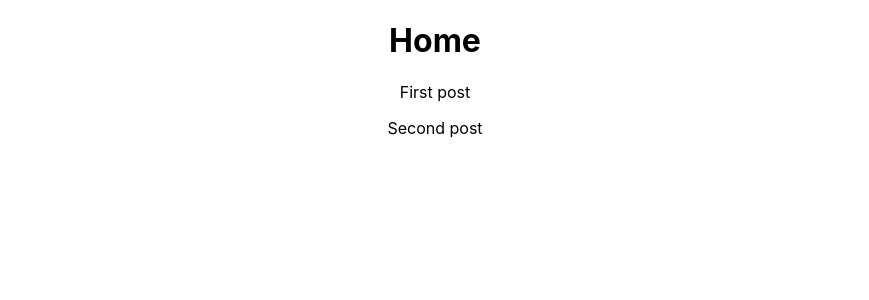
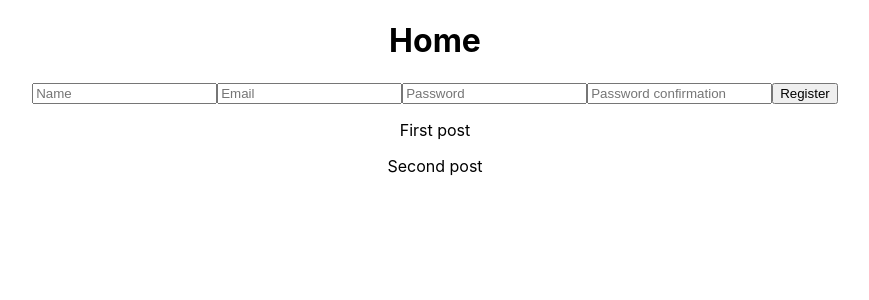
Before and after one commit to charlie-galb/acebook-team-lifesavers-frontend, a React (Create React App) app: page / in a window 1280 px wide. Shown: the top 300 px of the page, without its empty margins (205-1074 px from the left). Built offline with nearby package versions, Linux system fonts and the light colour scheme.

Commit message:
registration form and info is saved in state added

```diff
--- a/src/components/Home.js
+++ b/src/components/Home.js
@@ -1,13 +1,15 @@
-import React, { Component } from 'react'
+import React, { Component } from "react";
+import Registration from "./auth/Registration";
 
 export class Home extends Component {
   render() {
     return (
       <div>
         <h1>Home</h1>
+        <Registration />
       </div>
-    )
+    );
   }
 }
 
-export default Home
+export default Home;
--- /dev/null
+++ b/src/components/auth/Registration.js
@@ -0,0 +1,72 @@
+import React, { Component } from "react";
+import axios from "axios";
+
+export class Registration extends Component {
+  constructor(props) {
+    super(props);
+    this.state = {
+      name: "",
+      email: "",
+      password: "",
+      password_confirmation: "",
+      registrationErrors: "",
+    };
+    this.handleSubmit = this.handleSubmit.bind(this);
+    this.handleChange = this.handleChange.bind(this);
+  }
+
+  handleChange(event) {
+    this.setState({
+      [event.target.name]: event.target.value,
+    });
+  }
+
+  handleSubmit(event) {
+    axios.post("https://localhost:3001/registrations");
+    event.preventDefault();
+  }
+
+  render() {
+    return (
+      <div>
+        <form onSubmit={this.handleSubmit}>
+          <input
+            type="name"
+            name="name"
+            placeholder="Name"
+            value={this.state.name}
+            onChange={this.handleChange}
+            required
+          />
+          <input
+            type="email"
+            name="email"
+            placeholder="Email"
+            value={this.state.email}
+            onChange={this.handleChange}
+            required
+          />
+          <input
+            type="password"
+            name="password"
+            placeholder="Password"
+            value={this.state.password}
+            onChange={this.handleChange}
+            required
+          />
+          <input
+            type="password"
+            name="password_confirmation"
+            placeholder="Password confirmation"
+            value={this.state.password_confirmation}
+            onChange={this.handleChange}
+            required
+          />
+          <button type="submit"> Register</button>
+        </form>
+      </div>
+    );
+  }
+}
+
+export default Registration;
```
Also changed, not shown: src/components/Posts.js (+10 -12 lines), 2 other files (tests, documents, lock files or other folders).
